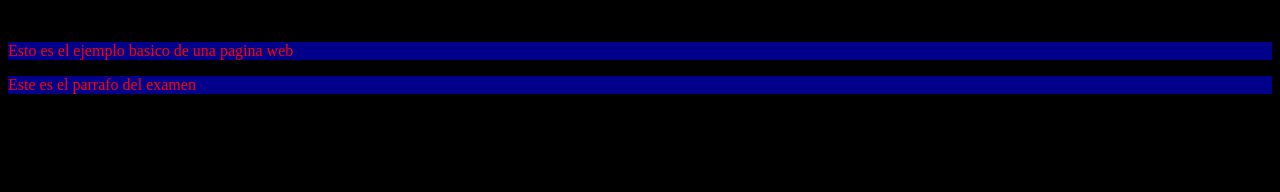
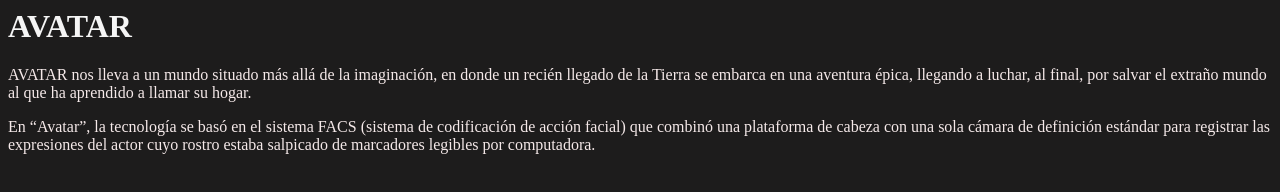
Before and after one commit to LucaBlanco944/LucaBlanco944.github.io, a plain HTML site: page index.html in a window 1280 px wide. Drawn offline with Linux system fonts and the light colour scheme.

Commit message:
header añadido

```diff
--- a/css/estilos.css
+++ b/css/estilos.css
@@ -1,10 +1,10 @@
 p {
-    color: red;
-    background-color: darkblue;
+    color: rgb(245, 233, 233);
+
 }
 
 body {
-    background-color: black;
+    background-color: rgb(29, 28, 28);
 }
 
 h1 {
--- a/index.html
+++ b/index.html
@@ -4,9 +4,9 @@
     <link href="css/estilos.css" rel="stylesheet">
  </head>
 <body>
-  <h>welcome</h>
-  <p>Esto es el ejemplo basico
-    de una pagina web</p>
-    <p>Este es el parrafo del examen</p>
+  <h1>AVATAR</h1>
+
 </body>
+<p>AVATAR nos lleva a un mundo situado más allá de la imaginación, en donde un recién llegado de la Tierra se embarca en una aventura épica, llegando a luchar, al final, por salvar el extraño mundo al que ha aprendido a llamar su hogar.</p>
+<p>En “Avatar”, la tecnología se basó en el sistema FACS (sistema de codificación de acción facial) que combinó una plataforma de cabeza con una sola cámara de definición estándar para registrar las expresiones del actor cuyo rostro estaba salpicado de marcadores legibles por computadora.</p>
 </html>
```
